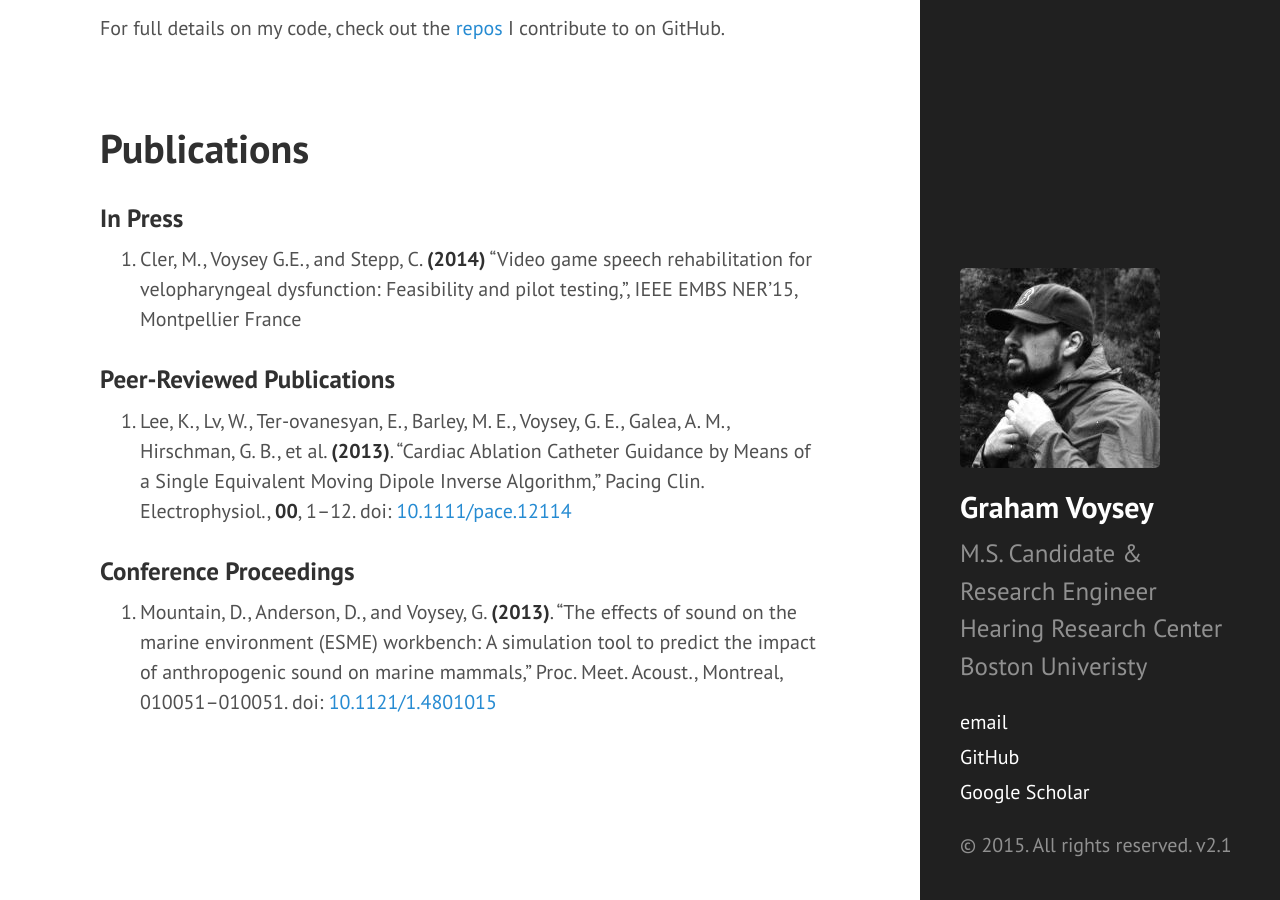
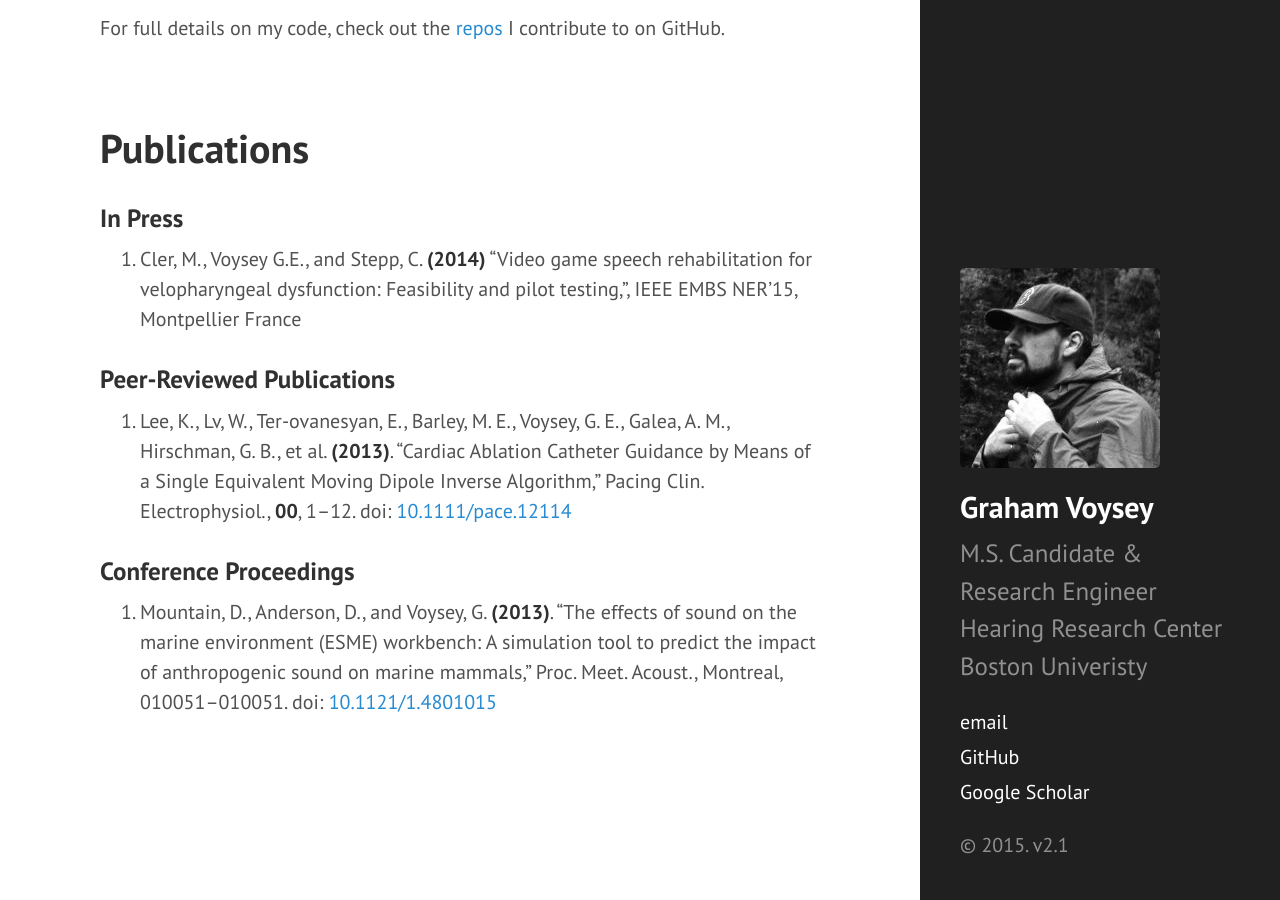
Before and after one commit to gvoysey/gvoysey.github.io, a Jekyll site: the page built from index.html, in a window 1280 px wide and 900 px high, scrolled down 577 px. Built offline with Jekyll 4.4.1, drawn with Linux system fonts in a browser that asks for light colours; Markdown is read by kramdown in place of the engine named in the settings; the list of posts is cut into pages by our own code.

Commit message:
updated copyright text

```diff
--- a/_includes/sidebar.html
+++ b/_includes/sidebar.html
@@ -33,6 +33,6 @@
       <a class="sidebar-nav-item" href="{{ site.google.scholar }}">Google Scholar</a>
     </nav>
 
-    <p>&copy; {{ site.time | date: '%Y' }}. All rights reserved. v{{ site.version }}</p>
+    <p>&copy; {{ site.time | date: '%Y' }}. v{{ site.version }}</p>
   </div>
 </div>
```
